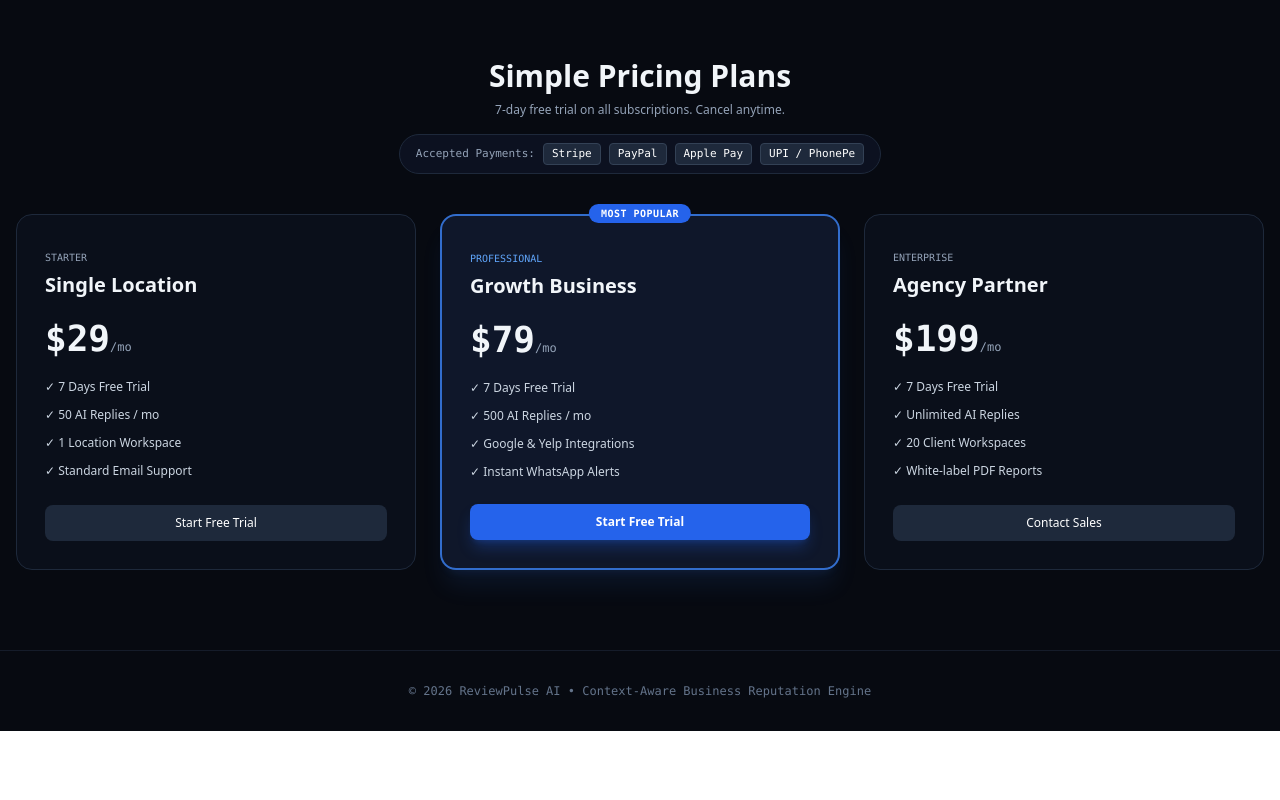
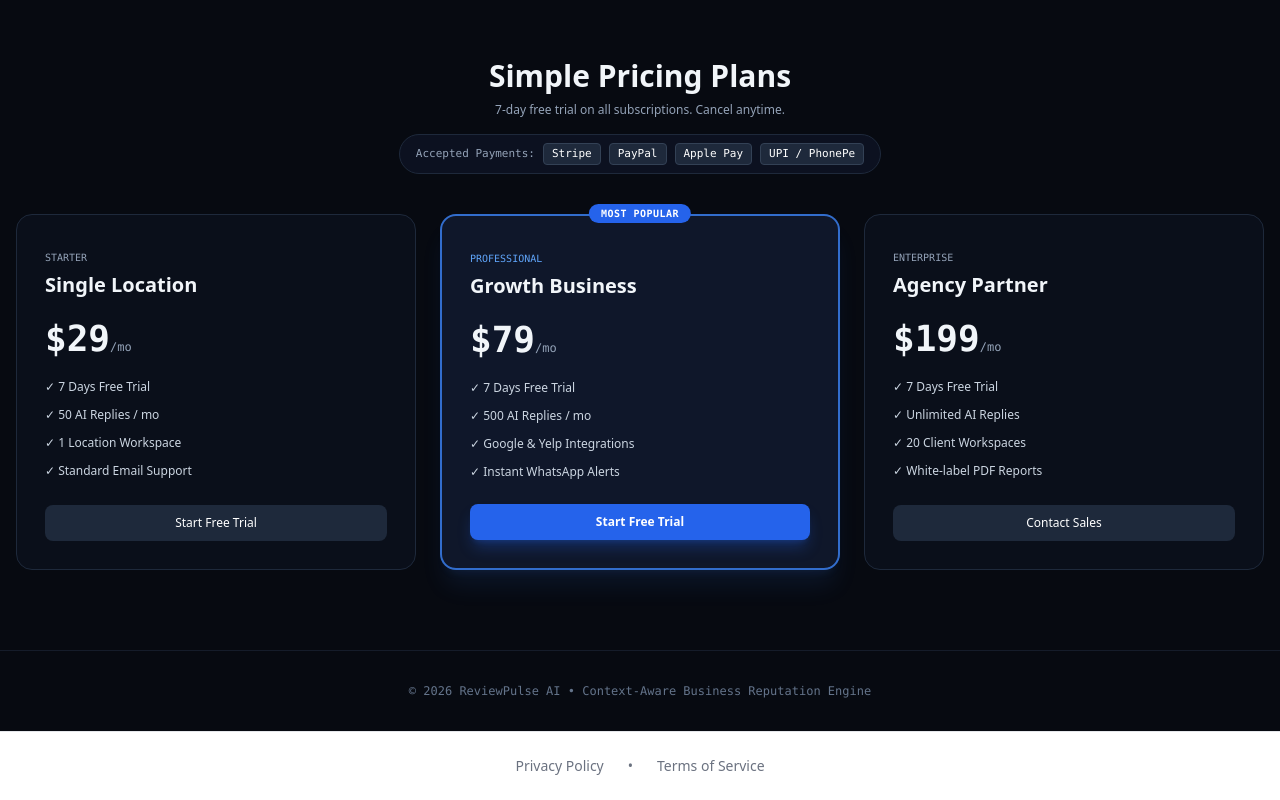
Before and after one commit to pateldivyesh22199-create/reviewpulse-app, a Next.js app: page / in a window 1280 px wide. Shown: the part 2736-3536 px from the top of the page. Before the commit the page ends 3467 px from the top, so only its background shows below. Built offline with nearby package versions, Linux system fonts and the light colour scheme; no server answers.

Commit message:
added legal pages and footer

```diff
--- a/app/layout.js
+++ b/app/layout.js
@@ -12,6 +12,15 @@ export default function RootLayout({ children }) {
       <html lang="en">
         <body>
           {children}
+
+          {/* Footer Legal Links */}
+          <footer className="w-full border-t border-gray-200 py-6 text-center text-sm text-gray-500">
+            <div className="flex justify-center gap-6">
+              <a href="/privacy" className="hover:underline hover:text-gray-800">Privacy Policy</a>
+              <span>•</span>
+              <a href="/terms" className="hover:underline hover:text-gray-800">Terms of Service</a>
+            </div>
+          </footer>
 
           {/* Crisp Support Chat */}
           <script
```
Also changed, not shown: app/privacy/page.tsx.txt (added), app/terms/page.tsx.txt (added).
